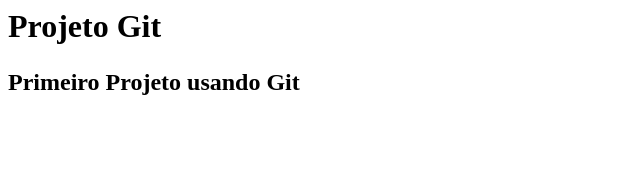
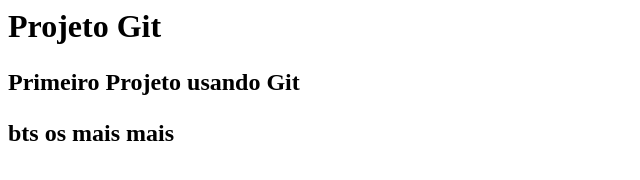
Before and after one commit to nikoly1234/projeto_git, a plain HTML site: page index.html in a window 1280 px wide. Shown: the whole page, without its empty margins (0-640 px from the left). Drawn offline with Linux system fonts and the light colour scheme.

```diff
--- a/index.html
+++ b/index.html
@@ -6,5 +6,6 @@
         <h1>Projeto Git</h1>
 	<h2>
         <p>Primeiro Projeto usando Git</p>
+        <p>bts os mais mais</p>
     </body>
 </html>
```
